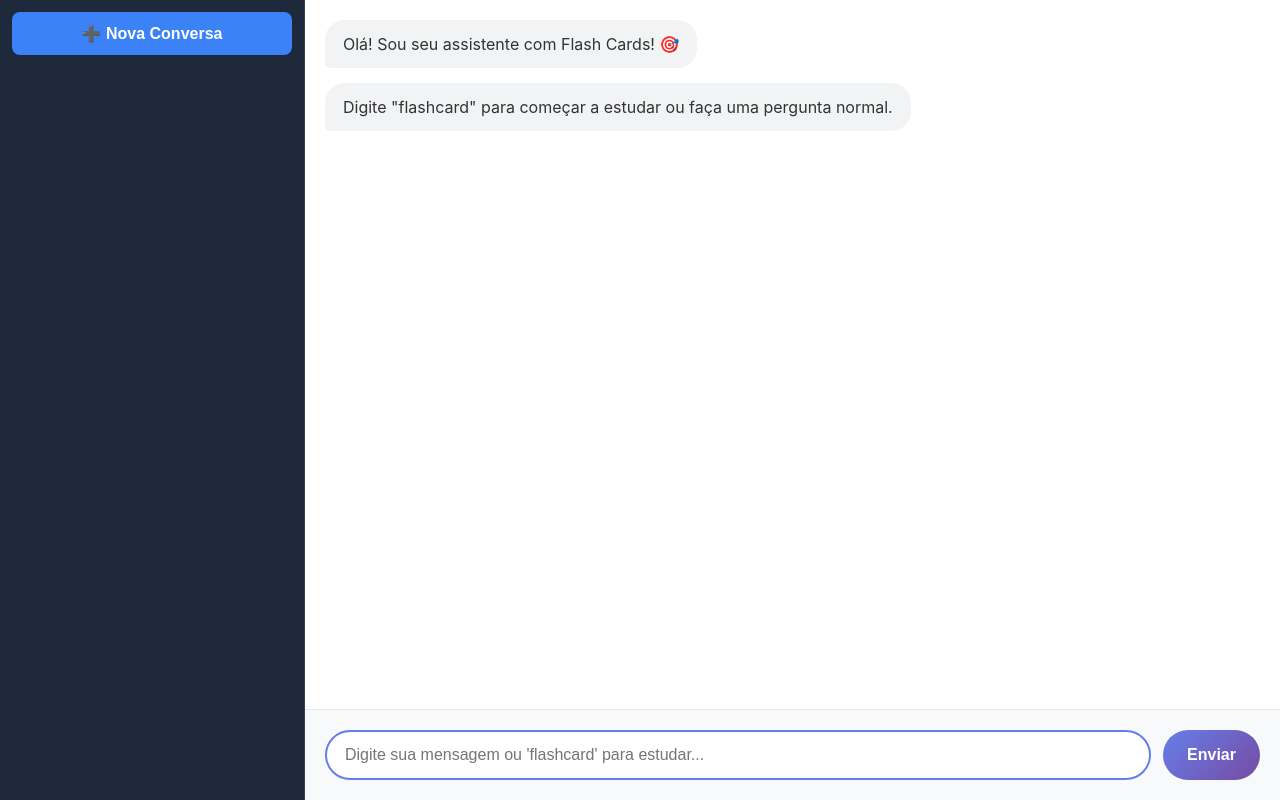
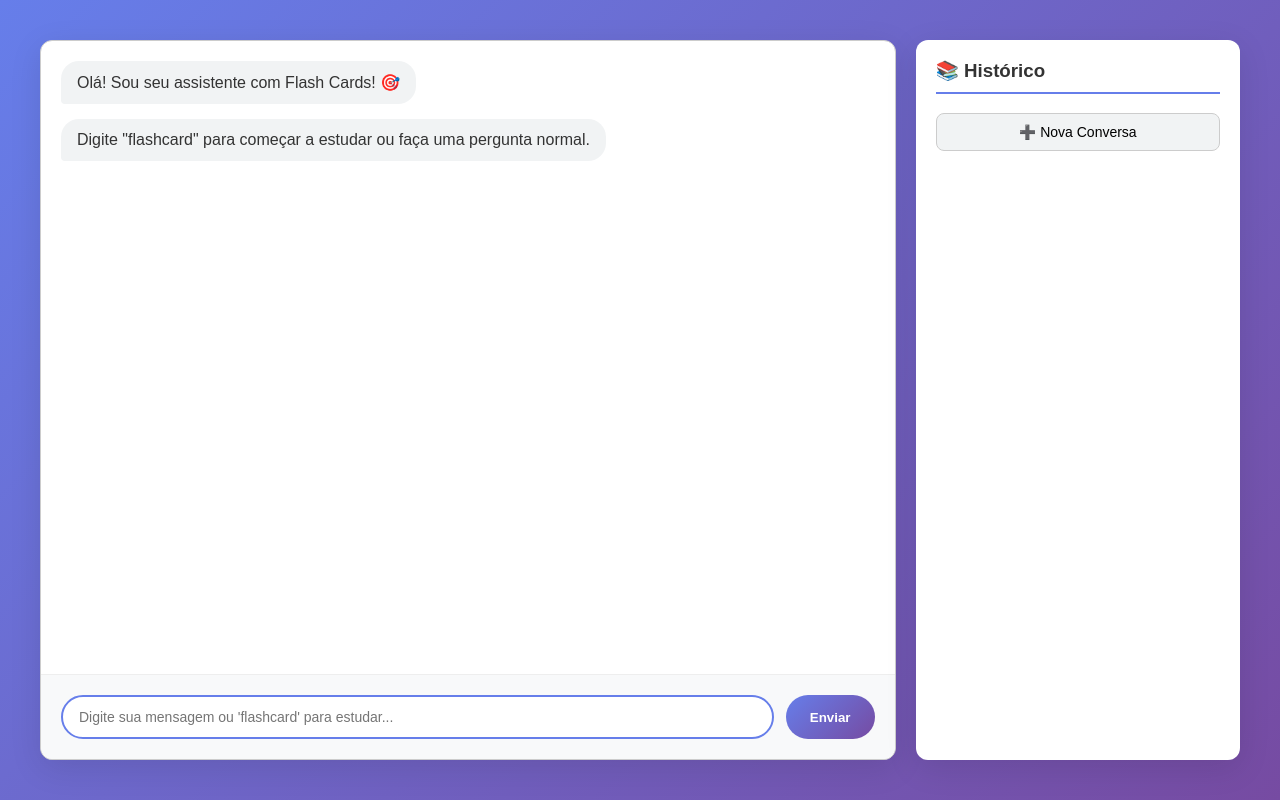
Before and after one commit to mariahfassina/17_04_25, a plain HTML site: page index.html in a window 1280 px wide. Drawn offline with Linux system fonts and the light colour scheme.

Commit message:
Update index.html

```diff
--- a/index.html
+++ b/index.html
@@ -3,107 +3,54 @@
 <head>
     <meta charset="UTF-8">
     <meta name="viewport" content="width=device-width, initial-scale=1.0">
-    <title>Chatbot Flash Cards com Histórico</title>
+    <title>Chatbot Flash Cards</title>
     <style>
-        /* Estilos Gerais */
+        /* SEU CSS ORIGINAL - RESTAURADO */
         body {
-            font-family: -apple-system, BlinkMacSystemFont, 'Segoe UI', Roboto, Oxygen, Ubuntu, Cantarell, 'Open Sans', 'Helvetica Neue', sans-serif;
+            font-family: sans-serif;
             display: flex;
-            height: 100vh;
+            justify-content: center;
+            align-items: center;
+            min-height: 100vh;
             margin: 0;
-            background-color: #f0f2f5;
-            color: #1c1e21;
+            background: linear-gradient(135deg, #667eea 0%, #764ba2 100%);
+            padding: 20px;
+            box-sizing: border-box; /* Garante que o padding não quebre o layout */
         }
 
-        /* Container Principal */
         .main-container {
             display: flex;
+            gap: 20px;
             width: 100%;
-            height: 100%;
+            max-width: 1200px;
+            height: 90vh; /* Ajustado para melhor visualização */
         }
 
-        /* Barra Lateral de Histórico */
-        #history-sidebar {
+        #chat-container {
+            flex: 3; /* Dando mais espaço para o chat */
+            border: 1px solid #ccc;
+            border-radius: 12px;
             display: flex;
             flex-direction: column;
-            width: 280px;
-            background-color: #1e293b; /* Azul escuro */
-            color: #e2e8f0; /* Texto claro */
-            padding: 12px;
-            border-right: 1px solid #334155;
-            transition: width 0.3s ease;
-        }
-
-        #new-chat-btn {
-            background-color: #3b82f6; /* Azul vibrante */
-            color: white;
-            border: none;
-            border-radius: 8px;
-            padding: 12px;
-            font-size: 16px;
-            font-weight: 600;
-            cursor: pointer;
-            margin-bottom: 16px;
-            text-align: center;
-            transition: background-color 0.2s ease;
-        }
-
-        #new-chat-btn:hover {
-            background-color: #2563eb;
-        }
-
-        #history-list {
-            list-style: none;
-            padding: 0;
-            margin: 0;
-            overflow-y: auto;
-            flex-grow: 1;
-        }
-
-        .history-item {
-            padding: 12px;
-            border-radius: 6px;
-            margin-bottom: 8px;
-            cursor: pointer;
-            transition: background-color 0.2s ease;
-            white-space: nowrap;
-            overflow: hidden;
-            text-overflow: ellipsis;
-        }
-
-        .history-item:hover {
-            background-color: #334155; /* Azul mais escuro */
-        }
-
-        .history-item.active {
-            background-color: #475569; /* Cinza-azulado */
-            font-weight: bold;
-        }
-
-        /* Container do Chat */
-        #chat-container {
-            flex: 1;
-            display: flex;
-            flex-direction: column;
-            background-color: #ffffff;
+            background-color: white;
+            box-shadow: 0 8px 32px rgba(0,0,0,0.1);
         }
 
         #chat-window {
             flex-grow: 1;
             padding: 20px;
             overflow-y: auto;
-            display: flex;
-            flex-direction: column;
+            border-bottom: 1px solid #eee;
+            display: flex; /* Adicionado para alinhar mensagens */
+            flex-direction: column; /* Adicionado para alinhar mensagens */
         }
 
-        /* Mensagens */
         .message {
             margin-bottom: 15px;
-            padding: 12px 18px;
-            border-radius: 20px;
-            max-width: 75%;
+            padding: 12px 16px;
+            border-radius: 18px;
+            max-width: 80%;
             word-wrap: break-word;
-            line-height: 1.5;
         }
 
         .user-message {
@@ -111,37 +58,30 @@
             color: white;
             align-self: flex-end;
             margin-left: auto;
-            border-bottom-right-radius: 5px;
+            border-bottom-right-radius: 4px;
         }
 
         .bot-message {
             background-color: #f1f3f4;
             color: #333;
             align-self: flex-start;
-            border-bottom-left-radius: 5px;
+            border-bottom-left-radius: 4px;
         }
 
-        .typing-indicator {
-            align-self: flex-start;
-            color: #888;
-            font-style: italic;
-        }
-
-        /* Container de Input */
         #input-container {
             display: flex;
             padding: 20px;
-            border-top: 1px solid #e5e7eb;
             background-color: #f8f9fa;
+            border-radius: 0 0 12px 12px;
         }
 
         #message-input {
             flex-grow: 1;
-            padding: 14px 18px;
+            padding: 12px 16px;
             border: 2px solid #e9ecef;
             border-radius: 25px;
             outline: none;
-            font-size: 16px;
+            font-size: 14px;
             transition: border-color 0.3s ease;
         }
 
@@ -150,7 +90,7 @@
         }
 
         #send-button {
-            padding: 0 24px;
+            padding: 12px 24px;
             margin-left: 12px;
             background: linear-gradient(135deg, #667eea 0%, #764ba2 100%);
             color: white;
@@ -158,56 +98,106 @@
             border-radius: 25px;
             cursor: pointer;
             font-weight: 600;
-            font-size: 16px;
-            transition: transform 0.2s ease, box-shadow 0.2s ease;
+            transition: transform 0.2s ease;
         }
 
         #send-button:hover {
-            transform: translateY(-2px);
+            transform: translateY(-px);
             box-shadow: 0 4px 12px rgba(102, 126, 234, 0.4);
         }
 
-        #send-button:disabled {
-            background: #ccc;
-            cursor: not-allowed;
-            transform: none;
-            box-shadow: none;
+        /* ADIÇÕES MÍNIMAS PARA O HISTÓRICO */
+        #history-container {
+            flex: 1; /* Ocupa menos espaço */
+            background-color: white;
+            border-radius: 12px;
+            padding: 20px;
+            box-shadow: 0 8px 32px rgba(0,0,0,0.1);
+            overflow-y: auto;
+            display: flex;
+            flex-direction: column;
         }
 
-        /* Responsividade */
+        #history-container h3 {
+            margin-top: 0;
+            color: #333;
+            border-bottom: 2px solid #667eea;
+            padding-bottom: 10px;
+        }
+
+        #new-chat-btn {
+            background: #f1f3f4;
+            border: 1px solid #ccc;
+            border-radius: 8px;
+            padding: 10px;
+            font-size: 14px;
+            cursor: pointer;
+            margin-bottom: 15px;
+            text-align: center;
+        }
+        #new-chat-btn:hover {
+            background-color: #e9ecef;
+        }
+
+        #history-list {
+            list-style: none;
+            padding: 0;
+            margin: 0;
+            flex-grow: 1;
+        }
+
+        .history-item {
+            padding: 10px;
+            margin-bottom: 8px;
+            background-color: #f8f9fa;
+            border-radius: 8px;
+            border-left: 4px solid #667eea;
+            cursor: pointer;
+            font-size: 14px;
+        }
+        .history-item.active {
+            background-color: #e9d5ff; /* Um lilás claro para combinar */
+            font-weight: bold;
+        }
+
         @media (max-width: 768px) {
             .main-container {
                 flex-direction: column;
+                height: auto;
+                padding: 10px;
             }
-            #history-sidebar {
-                width: 100%;
-                height: 200px; /* Altura fixa para o histórico no mobile */
-                border-right: none;
-                border-bottom: 1px solid #334155;
+            #history-container {
+                order: -1; /* Coloca o histórico no topo em telas pequenas */
+                max-height: 200px;
+                margin-bottom: 10px;
+            }
+            #chat-container {
+                height: 70vh;
             }
         }
     </style>
 </head>
 <body>
     <div class="main-container">
-        <!-- Barra Lateral de Histórico -->
-        <div id="history-sidebar">
-            <button id="new-chat-btn">➕ Nova Conversa</button>
-            <ul id="history-list">
-                <!-- Histórico de conversas será carregado aqui -->
-            </ul>
-        </div>
-
-        <!-- Container Principal do Chat -->
+        <!-- Container do Chat (agora à esquerda) -->
         <div id="chat-container">
             <div id="chat-window">
-                <!-- Mensagens do chat aparecerão aqui -->
+                <!-- As mensagens aparecerão aqui -->
             </div>
             <div id="input-container">
                 <input type="text" id="message-input" placeholder="Digite sua mensagem ou 'flashcard' para estudar...">
                 <button id="send-button">Enviar</button>
             </div>
         </div>
+
+        <!-- Container do Histórico (à direita, como no seu layout original) -->
+        <div id="history-container">
+            <h3>📚 Histórico</h3>
+            <button id="new-chat-btn">➕ Nova Conversa</button>
+            <ul id="history-list">
+                <!-- Os históricos aparecerão aqui -->
+            </ul>
+        </div>
     </div>
 
     <script src="client.js"></script>
```
